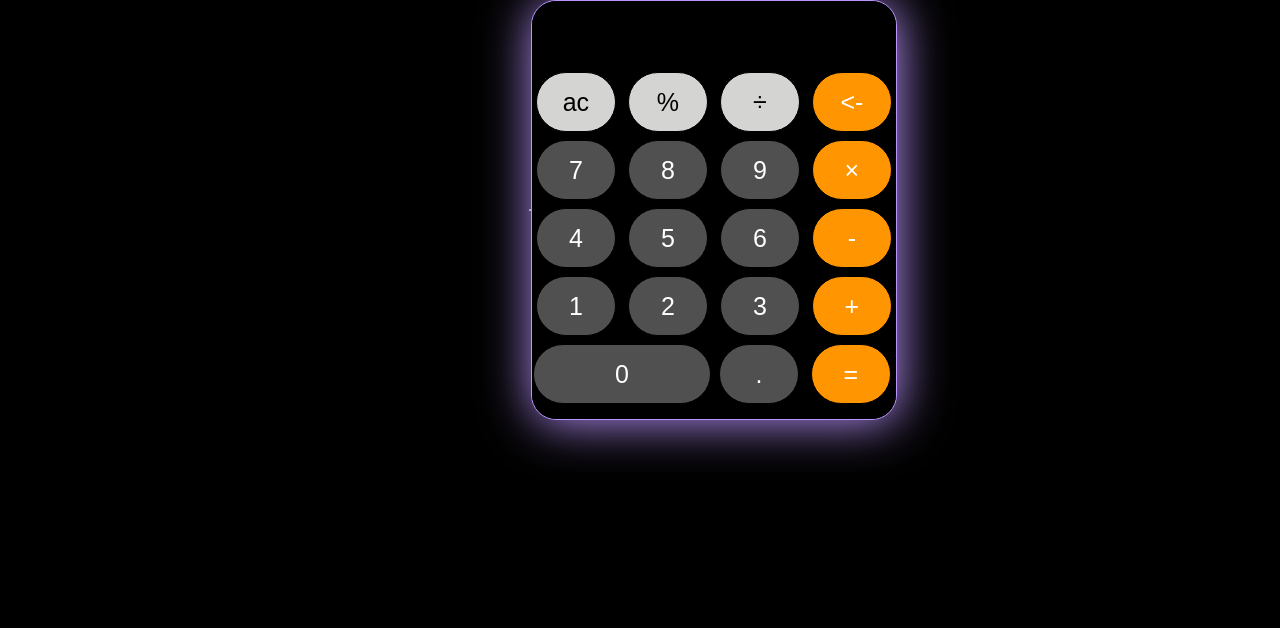
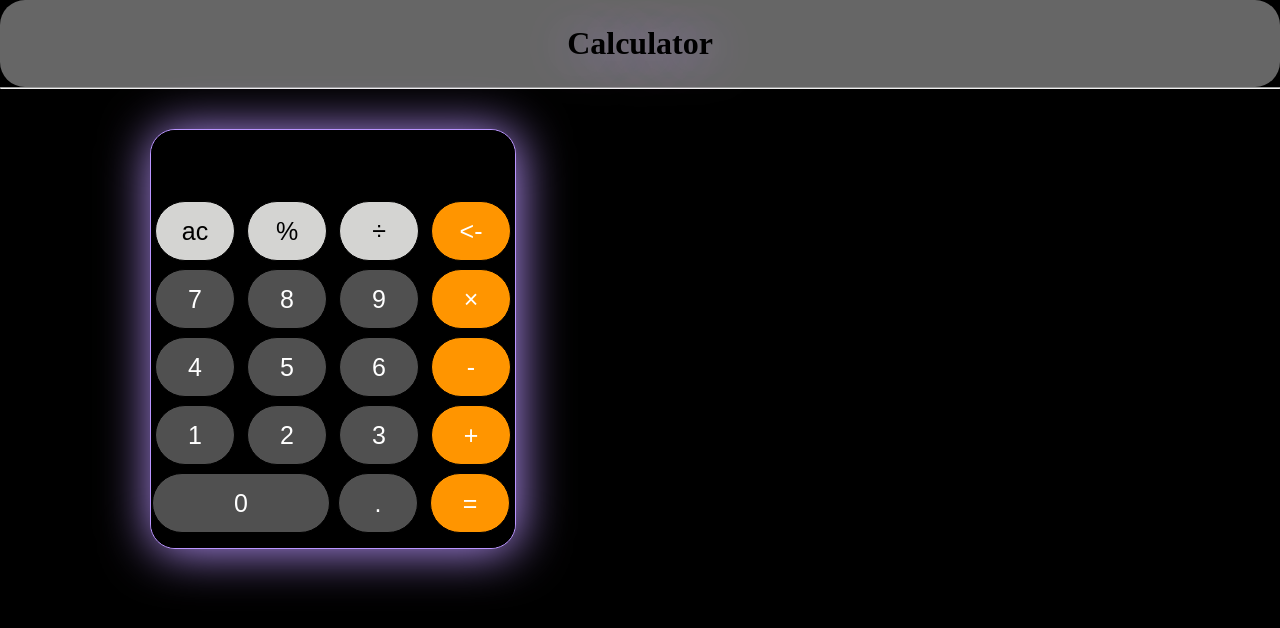
Before and after one commit to Rishab-ghatge/Calculator, a plain HTML site: page index.html in a window 1280 px wide. Drawn offline with Linux system fonts and the light colour scheme.

Commit message:
final calcy

```diff
--- a/index.html
+++ b/index.html
@@ -12,19 +12,14 @@
             background-color: black;
             border-radius: 25px;
         }
-        body{
-            display: flex;
-            justify-content: center;
-            align-items: center;
-            /* align-content: center; */
-        }
-        /* h1{
+
+        h1{
             text-transform: capitalize;
             padding: 25px;
             background-color: rgb(102, 102, 102);
             color: black;
             text-shadow: 2px 2px 50px rgb(186, 149, 255);
-        } */
+        }
         input{
             font-size: 50px;
             padding: 5px;
@@ -69,15 +64,15 @@
 
         }
         .container{
-            /* position: relative;
+            position: relative;
             top: 40px;
-            left: 100pxpx; */
+            left: 150px;
             border: 0.1px solid rgb(186, 149, 255);
             border-radius: 25px;
             width: fit-content;
             box-shadow: 2px 2px 50px  rgb(186, 149, 255);
-            display: flex;
-            flex-wrap: nowrap;
+            /* display: flex;
+            flex-wrap: wrap; */
 
 
         }
@@ -126,16 +121,17 @@
         .divide:hover{
             border: 1px solid lightskyblue;
         }
-        @media screen and (min-width:200px)and(max-width:600px) {
+        /* @media screen and (min-width:200px)and(max-width:600px) {
            body{
 
             display: flex;
             justify-content: left;
-            flex-wrap: nowrap;
-            /* align-items: center; */
-            /* align-content: center; */
-        }
+            align-items: center;
+            align-content: center;
            }
+        }   */
+
+
 
 
 
```
